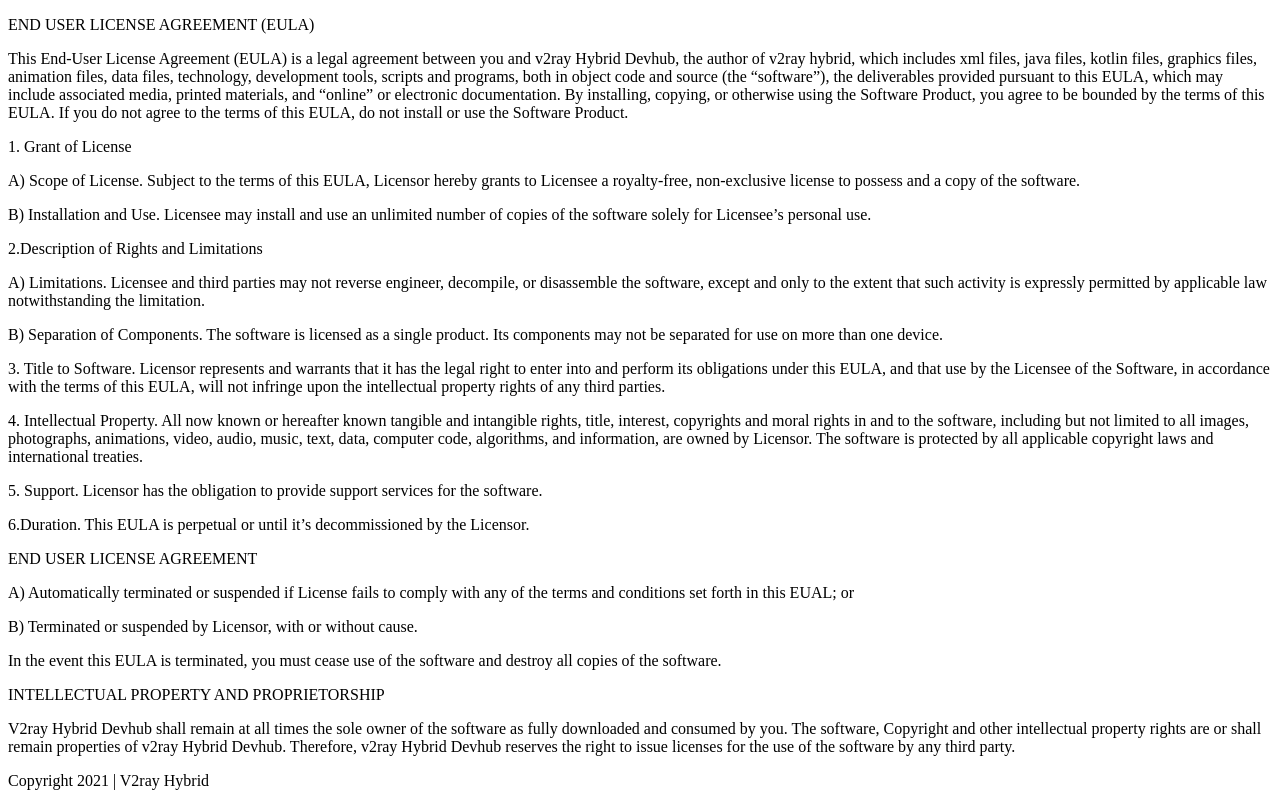
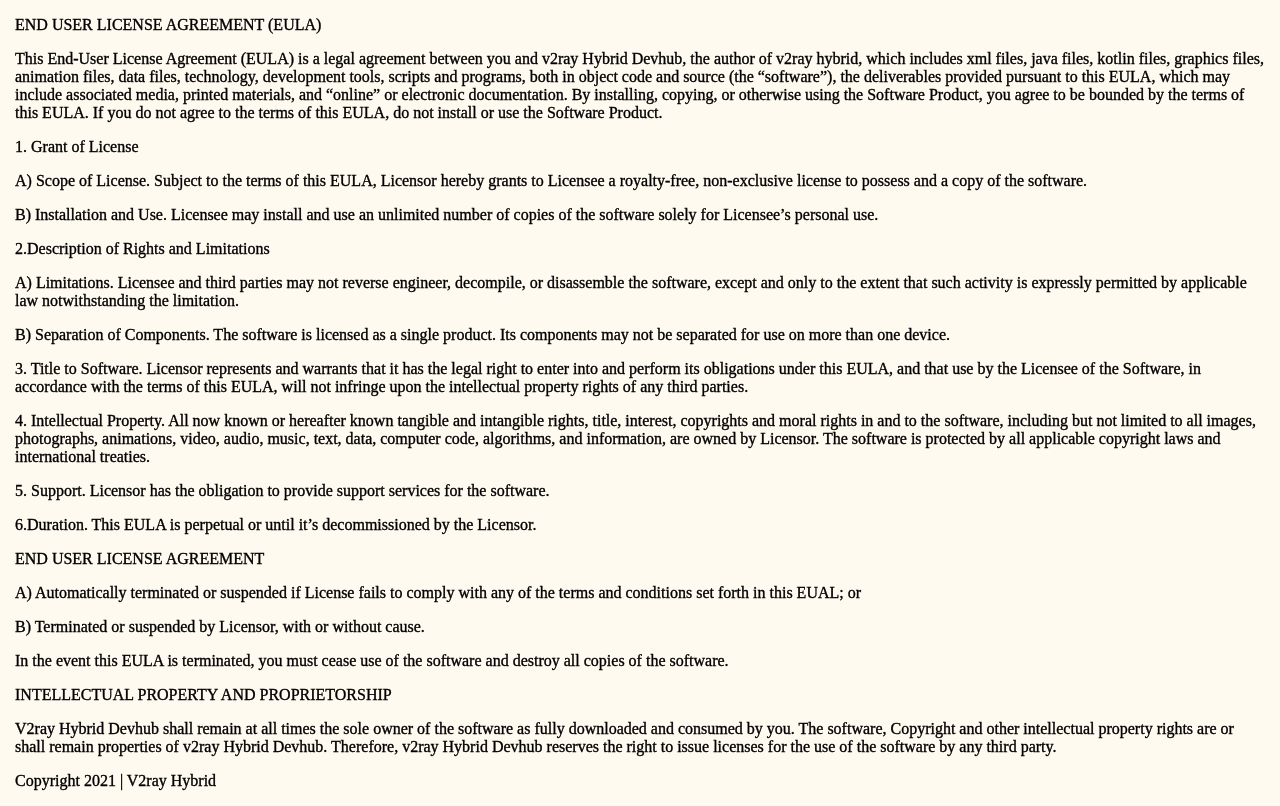
Before and after one commit to v2hybrid/-v2hybrid.github.io, a plain HTML site: page privacy.html in a window 1280 px wide. Drawn offline with Linux system fonts and the light colour scheme.

Commit message:
Update privacy.html

```diff
--- a/privacy.html
+++ b/privacy.html
@@ -2,6 +2,18 @@
 <html>
 <head>
 <title>Privacy Policy</title>
+ <style>
+body {
+    position: relative;
+    background-color: floralwhite;
+    -webkit-text-stroke-width: thin;
+    word-spacing: normal;
+    overflow-wrap: break-word;
+    word-break: normal;
+    display: block;
+    margin: 15px;
+}
+</style>
 </head>
 <body>
 <p>END USER LICENSE AGREEMENT (EULA)</p>
```
